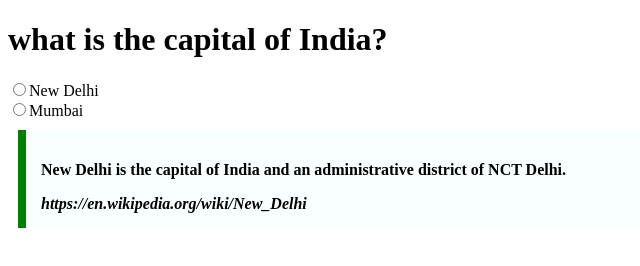
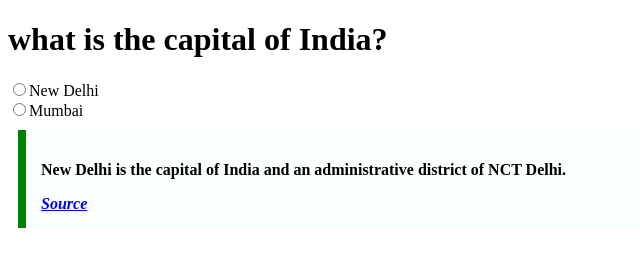
Before and after one commit to acciojob/trivia-RakeshCherry, a website: page main.html in a window 1280 px wide. Shown: the whole page, without its empty margins (0-640 px from the left). Drawn offline with Linux system fonts and the light colour scheme.

Commit message:
created a submission

```diff
--- a/main.html
+++ b/main.html
@@ -13,7 +13,7 @@
 	<input type="radio" value="Mumbai" name="question">Mumbai
 	<blockquote>
 		<p>New Delhi is the capital of India and an administrative district of NCT Delhi.</p>
-		<cite>https://en.wikipedia.org/wiki/New_Delhi</cite>
+		<cite><a href="https://en.wikipedia.org/wiki/New_Delhi">Source</a></cite>
 	</blockquote>
     <script type="text/javascript" src="./script.js">
 </script>
```
